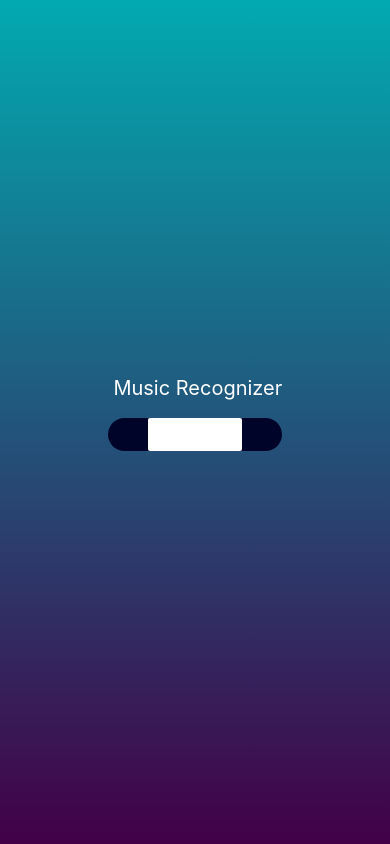
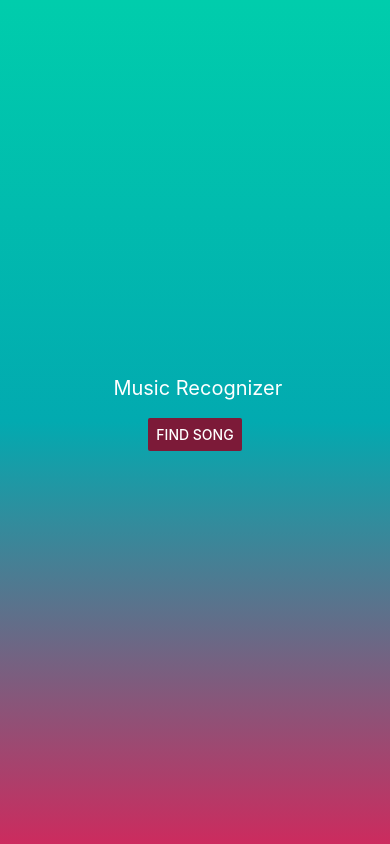
Before and after one commit to RodrigoLago/music-recognizer, a React Native app: screen / in a window 390 px wide. Built offline with nearby package versions, Linux system fonts and the light colour scheme.

Commit message:
Update button

```diff
--- a/Acr.js
+++ b/Acr.js
@@ -96,7 +96,7 @@ export default class MusicRec_Test extends React.Component {
             <View style={styles.view}>
                 <Text style={styles.txt}> {this.state.myText}</Text>
                 <View style={styles.btndv}>
-                    <Button style={styles.btn} title="Find Song" type="solid" color="#ffff" onPress={() => this._findSong(this._updateText)} />
+                    <Button style={styles.btn} title="Find Song" type="solid" color="#7c1a38" onPress={() => this._findSong(this._updateText)} />
                 </View>
             </View >
         );
@@ -194,21 +194,17 @@ function roundNumber(num, scale) {
 }
 const styles = StyleSheet.create({
     btn: {
+        width: '100%',
+        borderRadius: 70,
 
-        color: '#ffff',
-        width: '100%',
     },
     btndv: {
-
-        borderRadius: 70,
         margin: '10%',
         alignItems: 'center',
         justifyContent: 'center',
         width: '100%',
-        backgroundColor: '#000428',
     },
     view: {
-
         alignItems: 'center',
         justifyContent: 'center',
     },
--- a/App.js
+++ b/App.js
@@ -8,7 +8,7 @@ export default function App() {
     <View style={styles.container}>
       <LinearGradient
         // Button Linear Gradient
-        colors={['#02aab0', '#420047']}
+        colors={['#00cdac', '#02aab0', '#cc2b5e']}
         style={styles.background}>
         <StatusBar style="auto" />
         <MusicRec_Test />
```
